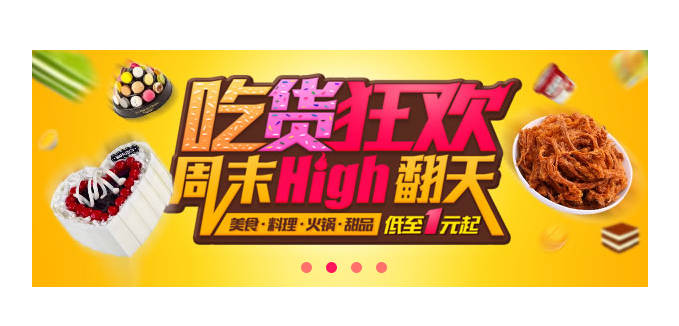
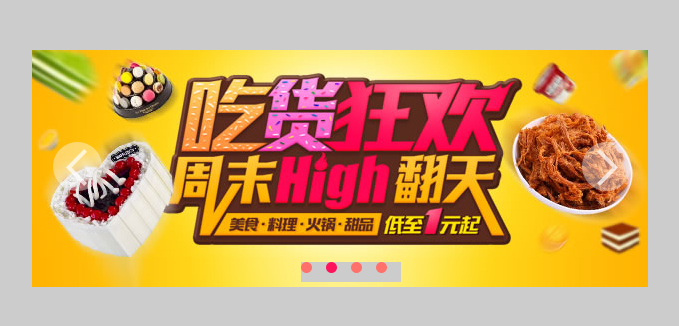
Before and after one commit to billchuan/html, a plain HTML site: page project2/study3.html in a window 1280 px wide. Shown: the whole page, without its empty margins (300-979 px from the left). Drawn offline with Linux system fonts and the light colour scheme.

Commit message:
5月29日上课更新

```diff
--- a/project2/study3.html
+++ b/project2/study3.html
@@ -3,12 +3,13 @@
 <html lang="zh">
 <head>
     <meta charset="UTF-8">
-    <title>定位练习</title>
+    <title>静态焦点图</title>
     <style>
         * {
             margin: 0;
             padding: 0;
             list-style: none;
+            background: #ccc;
         }
 
         div {
@@ -39,6 +40,21 @@
             background: url("../image/png/point2.png") no-repeat;
         }
 
+        span {
+            display: inline-block;
+            width: 49px;
+            height: 49px;
+            background: url("../image/png/arrow1.png") no-repeat;
+            position: absolute;
+            top: 92px;
+            left: 21px;
+        }
+
+        .right {
+            background: url("../image/png/arrow2.png") no-repeat;
+            left: 550px;
+        }
+
     </style>
 </head>
 <body>
```
Also changed, not shown: project2/study4.html (deleted, +0 -11 lines), image/png/new.png (added), image/png/xinxi.png (added).
